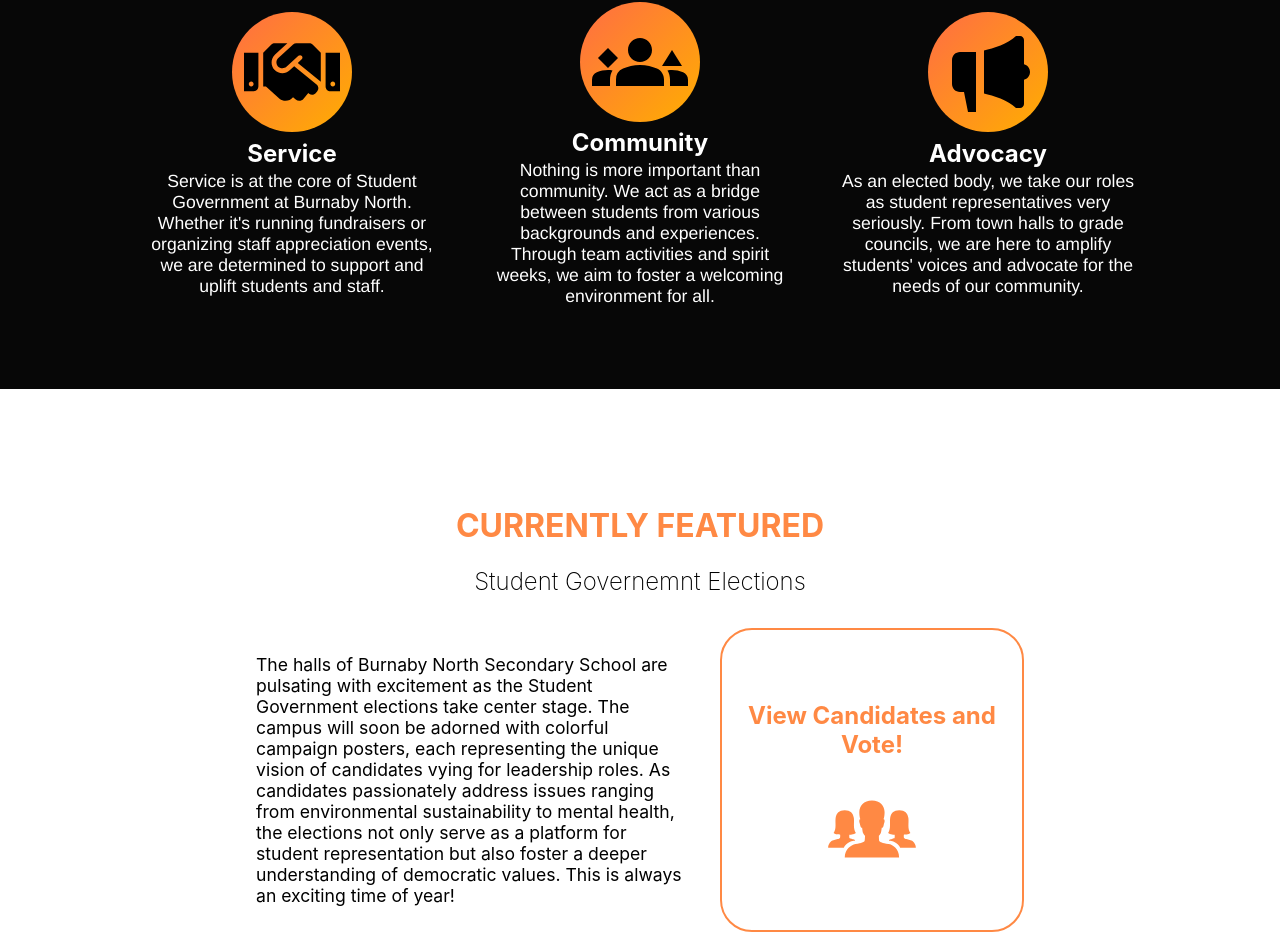
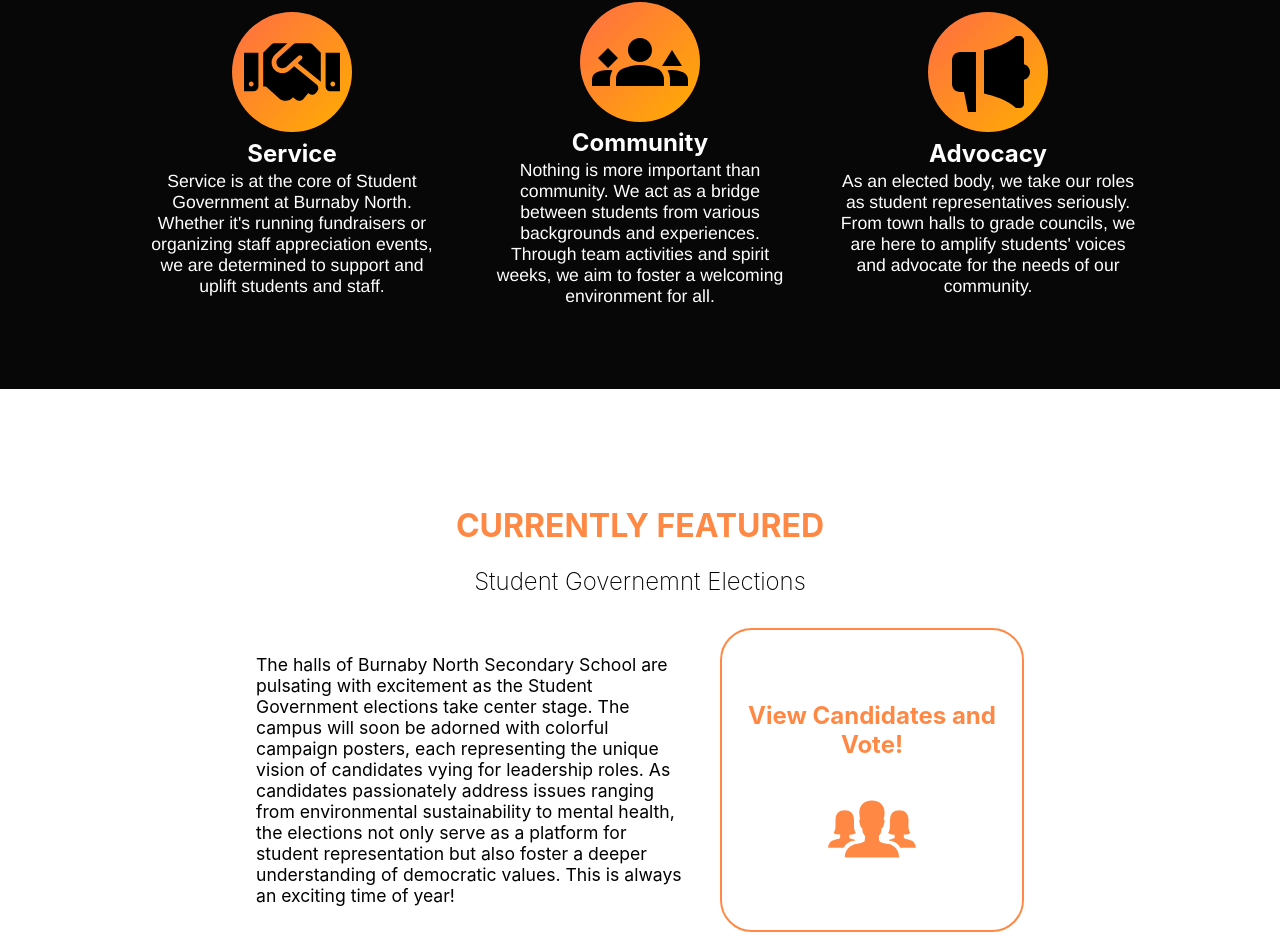
Before and after one commit to BNSS-Student-Government/website-dev, a React (Create React App) app in the folder website-dev/: page / in a window 1280 px wide. Shown: the part 1072-2024 px from the top of the page. Built offline with nearby package versions, Linux system fonts and the light colour scheme.

Commit message:
Test to verify that vercel still deploys

```diff
--- a/website-dev/src/pages/Home.jsx
+++ b/website-dev/src/pages/Home.jsx
@@ -32,7 +32,7 @@
     {
       logo: <RiMegaphoneFill style={{ width: "80%", height: "80%" }} />,
       title: "Advocacy",
-      body: "As an elected body, we take our roles as student representatives very seriously. From town halls to grade councils, we are here to amplify students' voices and advocate for the needs of our community.",
+      body: "As an elected body, we take our roles as student representatives seriously. From town halls to grade councils, we are here to amplify students' voices and advocate for the needs of our community.",
     },
   ];
   return (
```
